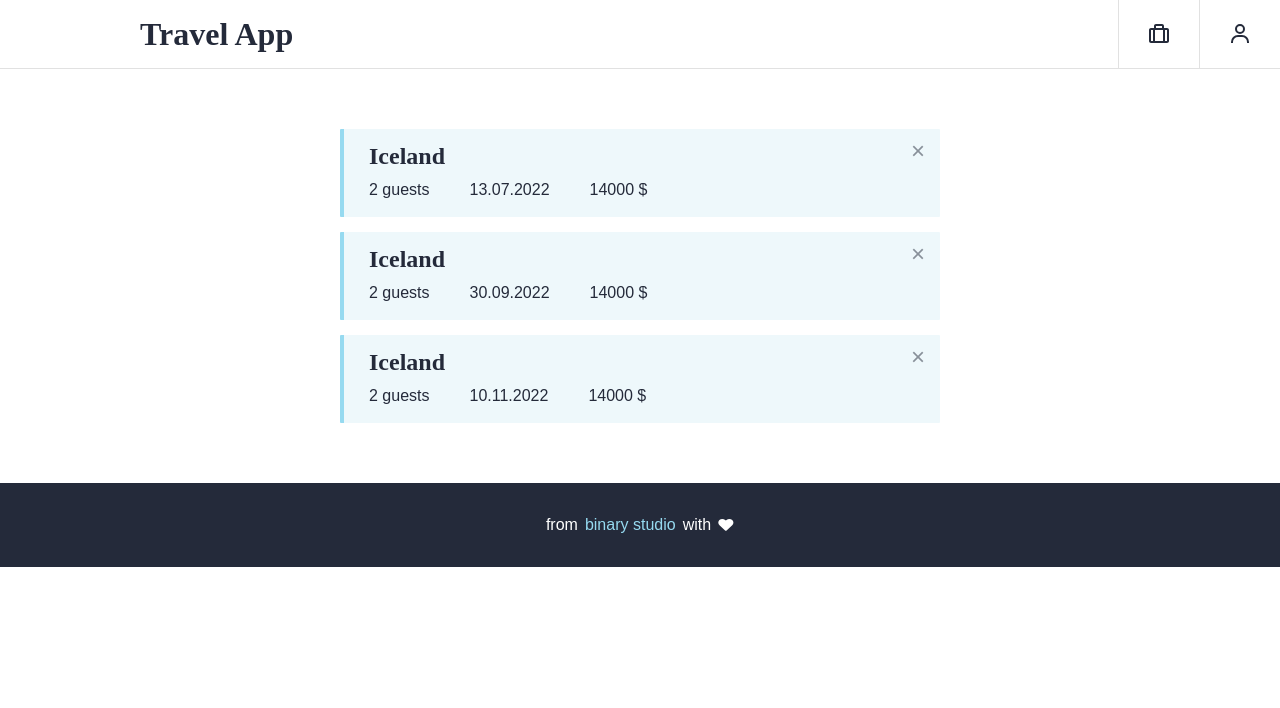
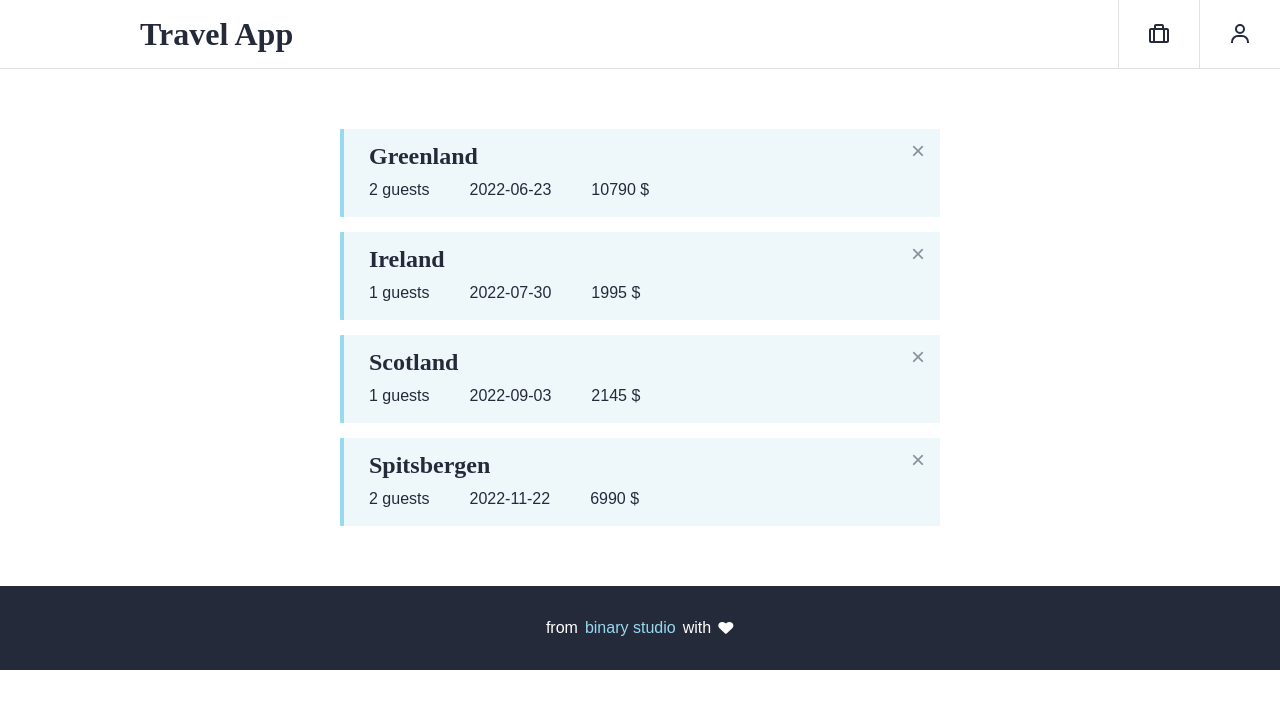
Before and after one commit to marinaitstep/travel-app, a React (Create React App) app: page /bookings in a window 1280 px wide. Shown: the top 708 px of the page. Built offline with nearby package versions, Linux system fonts and the light colour scheme.

Commit message:
booklist

```diff
--- /dev/null
+++ b/src/components/BookList.js
@@ -0,0 +1,58 @@
+export const BookList = [
+    {
+        "id": "73b7df68-62f6-4a5f-9c87-f971637ac7a0",
+        "userId": "1dd97a12-848f-4a1d-8a7d-34a2132fca94",
+        "tripId": "b192252e-2bb6-4cf3-b9cb-34a8a2f94891",
+        "guests": 2,
+        "date": "2022-06-23T14:37:00.049Z",
+        "trip": {
+          "title": "Greenland",
+          "duration": 19,
+          "price": 5395
+        },
+        "totalPrice": 10790,
+        "createdAt": "2022-05-22T17:42:49.537Z"
+    },
+      {
+        "id": "37474dad-8407-473d-a0a1-cdb695120fad",
+        "userId": "1dd97a12-848f-4a1d-8a7d-34a2132fca94",
+        "tripId": "e5c23843-455a-46c2-bedb-af269089fba7",
+        "guests": 1,
+        "date": "2022-07-30T14:37:00.049Z",
+        "trip": {
+          "title": "Ireland",
+          "duration": 8,
+          "price": 1995
+        },
+        "totalPrice": 1995,
+        "createdAt": "2022-05-22T17:44:02.700Z"
+      },
+      {
+        "id": "ee3be8e7-648f-4fce-bdb5-ba0c7cb38c55",
+        "userId": "1dd97a12-848f-4a1d-8a7d-34a2132fca94",
+        "tripId": "4c7564ad-fafc-4641-a692-55a683de7fbe",
+        "guests": 1,
+        "date": "2022-09-03T14:37:00.049Z",
+        "trip": {
+          "title": "Scotland",
+          "duration": 8,
+          "price": 2145
+        },
+        "totalPrice": 2145,
+        "createdAt": "2022-05-22T17:44:56.660Z"
+      },
+      {
+        "id": "50f6bc2e-808d-48ed-970e-4acde5d7e723",
+        "userId": "1dd97a12-848f-4a1d-8a7d-34a2132fca94",
+        "tripId": "6417f33c-31e0-444a-abac-cd0c1f8e48d0",
+        "guests": 2,
+        "date": "2022-11-22T14:37:00.049Z",
+        "trip": {
+          "title": "Spitsbergen",
+          "duration": 11,
+          "price": 3495
+        },
+        "totalPrice": 6990,
+        "createdAt": "2022-05-22T17:45:41.982Z"
+      }
+  ]
--- a/src/components/Bookings.js
+++ b/src/components/Bookings.js
@@ -1,40 +1,26 @@
 import React from "react";
+import { BookList } from "./BookList";
 
 const Bookings = () => {
     return(
         <main class="bookings-page">
-      <h1 class="visually-hidden">Travel App</h1>
-      <ul class="bookings__list">
-        <li class="booking">
-          <h3 class="booking__title">Iceland</h3>
-          <span class="booking__guests">2 guests</span>
-          <span class="booking__date">13.07.2022</span>
-          <span class="booking__total">14000 $</span>
+           <ul class="bookings__list">
+          {BookList.map((data, key) => {
+        return(
+          <>
+          <li class="booking">
+            <h3 class="booking__title" key={key}>{data.trip.title}</h3>
+            <span class="booking__guests" key={key}>{data.guests} guests</span>
+            <span class="booking__date" key={key}>{data.date.split('T')[0]}</span>
+          <span class="booking__total" key={key}>{data.totalPrice} $</span>
           <button class="booking__cancel" title="Cancel booking">
             <span class="visually-hidden">Cancel booking</span>
             ×
           </button>
-        </li>
-        <li class="booking">
-          <h3 class="booking__title">Iceland</h3>
-          <span class="booking__guests">2 guests</span>
-          <span class="booking__date">30.09.2022</span>
-          <span class="booking__total">14000 $</span>
-          <button class="booking__cancel" title="Cancel booking">
-            <span class="visually-hidden">Cancel booking</span>
-            ×
-          </button>
-        </li>
-        <li class="booking">
-          <h3 class="booking__title">Iceland</h3>
-          <span class="booking__guests">2 guests</span>
-          <span class="booking__date">10.11.2022</span>
-          <span class="booking__total">14000 $</span>
-          <button class="booking__cancel" title="Cancel booking">
-            <span class="visually-hidden">Cancel booking</span>
-            ×
-          </button>
-        </li>
+          </li>
+          </>
+        );
+        })}
       </ul>
     </main>
     )
--- a/src/components/Main.js
+++ b/src/components/Main.js
@@ -1,9 +1,31 @@
 import React from "react";
+import "../assets/css/style.css"
 import {  Link } from "react-router-dom";
+import { render } from "react-dom";
+import TripList from "./TripList.json";
 
-function Main () {
+const elements = document.getElementsByClassName("trips");
+
+for (var i = 0; i < elements.length; i++) {
+  const feed = elements[i].getAttribute("feed");
+  render(<Main key={i} feed={feed} />, elements[i]);
+}
+
+
+class Main extends React.Component {
+  constructor(props) {
+    super(props);
+    this.state = { response: {} };
+  }
+  componentDidMount() {
+    fetch(TripList).then(response => this.setState(response));
+  }
+
+  render() {
     return(
-        <main>
+
+      <main>
+         <div className="trips">{JSON.stringify(TripList)}</div>
       <h1 className="visually-hidden">Travel App</h1>
       <section className="trips-filter">
         <h2 className="visually-hidden">Trips filter</h2>
@@ -107,6 +129,7 @@ function Main () {
       </section>
     </main>
     )
+  }
 }
 
 export default Main;
--- /dev/null
+++ b/src/components/TripList.json
@@ -0,0 +1,62 @@
+[
+    {
+      "id": "d96b8374-3efa-4124-8e38-1edd11bd07f5",
+      "title": "Iceland",
+      "description": "Take part in the adventure and come and discover Iceland, from the Highlands to the Ocean. From the first day, you will dive into the heart of the unique landscapes of this North Atlantic island, alternating travel by vehicle on tracks at the end of the world, long hikes on major natural sites and relaxation in the hot springs. Accompanied by your guide, you will cross the multiple tracks of Iceland revealing the most varied landscapes.",
+      "level": "easy",
+      "duration": 15,
+      "price": 4795,
+      "image": "https://i.gyazo.com/0aae9c20e73caebb07c0dbdfe2bbd89c.jpg",
+      "createdAt": "2022-05-22T17:14:38.147Z"
+    },
+    {
+      "id": "4c7564ad-fafc-4641-a692-55a683de7fbe",
+      "title": "Scotland",
+      "description": "In the North of Great Britain, Scotland is a land of character which has much to offer its visitors. Mountains and valleys, islands and cliffs, castles and distilleries, ghosts and legends... Your guide will allow you to better discover the many facets of this region. The accessible and sumptuous hikes will take you to isolated places enjoying splendid or unmissable views because they are so emblematic of the country.",
+      "level": "easy",
+      "duration": 8,
+      "price": 2145,
+      "image": "https://i.gyazo.com/9692ef5341a64659e8a211f19808732f.jpg",
+      "createdAt": "2022-05-22T17:14:38.147Z"
+    },
+    {
+      "id": "2ba63e60-167d-472a-ab66-55af9115d48e",
+      "title": "Norway",
+      "description": "This alpine course immerses us in the wild and unique atmosphere of the southern massifs of the Lofoten archipelago. It is in this sector, the most mountainous of the islands, that we have selected the most beautiful hikes, resulting from our long experience, to make you discover breathtaking landscapes.",
+      "level": "moderate",
+      "duration": 13,
+      "price": 2690,
+      "image": "https://i.gyazo.com/f51b0738c6850a24dacbfe7ef092abe2.jpg",
+      "createdAt": "2022-05-22T17:14:38.147Z"
+    },
+    {
+      "id": "6417f33c-31e0-444a-abac-cd0c1f8e48d0",
+      "title": "Spitsbergen",
+      "description": "This trip to the last affordable territory before the North Pole allows you to discover one of the most beautiful fjords in Spitsbergen: King’s Bay. Stages between three camps, in the heart of the bay, will allow you to sail in a sea kayak in the middle of the icebergs, to approach seals basking in the sun and to admire the whole bay from the surrounding peaks on a hike. . This polar voyage in King’s Bay will be a memorable experience.",
+      "level": "moderate",
+      "duration": 11,
+      "price": 3495,
+      "image": "https://i.gyazo.com/682bf539e0ed5041621703b1a45e532f.jpg",
+      "createdAt": "2022-05-22T17:14:38.147Z"
+    },
+    {
+      "id": "b192252e-2bb6-4cf3-b9cb-34a8a2f94891",
+      "title": "Greenland",
+      "description": "Exceptional trip of nearly three weeks to the very north of Disko Bay, sanctuary of the largest icebergs in the northern hemisphere. A unique and exploratory stay in this isolated area of northern Greenland where tourist attendance remains sporadic.",
+      "level": "difficult",
+      "duration": 19,
+      "price": 5395,
+      "image": "https://i.gyazo.com/eef2d8dea9e6c55f1bb906ca1f5850b0.jpg",
+      "createdAt": "2022-05-22T17:14:38.147Z"
+    },
+    {
+      "id": "e5c23843-455a-46c2-bedb-af269089fba7",
+      "title": "Ireland",
+      "description": "Immersed in the Emerald Isle, with your guide and a small group of 8 people maximum, you will discover all the wonders of Ireland. This sumptuous, green and hilly island is rich in exceptional natural sites. Fishing villages or colorful towns, vertiginous cliffs and jagged points, geological or archaeological sites, this varied stay will allow you to visit, by carrying out hikes affordable for all, and to immerse yourself in the country. Evenings in festive towns or villages will allow you to discover the heart of Ireland, its people.",
+      "level": "easy",
+      "duration": 8,
+      "price": 1995,
+      "image": "https://i.gyazo.com/f13e6780cd7c0d7440ed04d58d948db3.jpg",
+      "createdAt": "2022-05-22T17:14:38.147Z"
+    }
+  ]
```
Also changed, not shown: src/components/Trip.js (line endings or trailing spaces).
